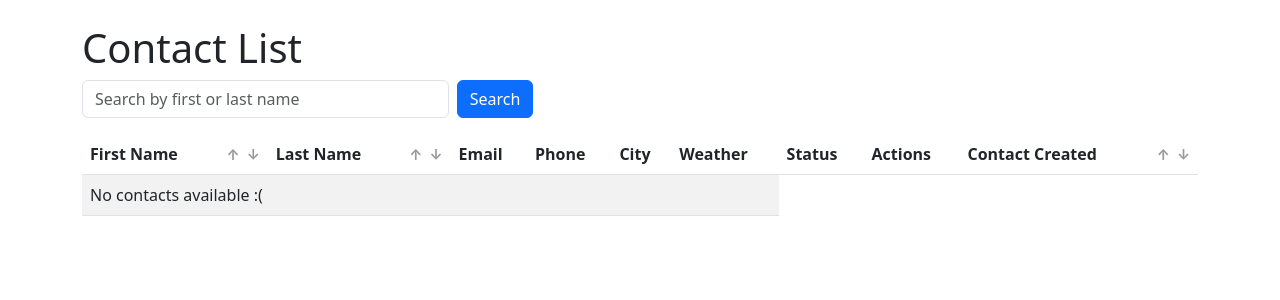
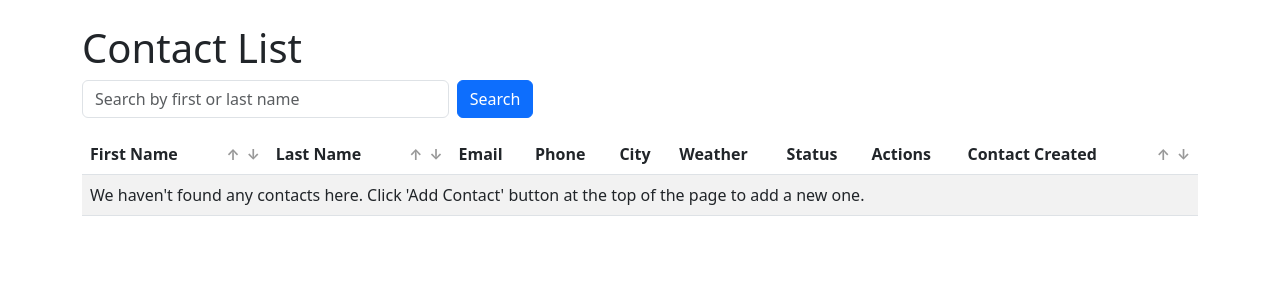
Before and after one commit to JedrzejSobkow/suprabrokers, a Django app: page /contacts/ in a window 1280 px wide. Shown: the part 56-356 px from the top of the page. Run offline with Django 4.2, Linux system fonts and the light colour scheme; data that the repository does not hold is empty; some libraries are stand-ins or nearby versions.

Commit message:
Fix table appearance when no record found

```diff
--- a/config/templates/contacts/contact_list.html
+++ b/config/templates/contacts/contact_list.html
@@ -113,7 +113,7 @@
             </tr>
             {% empty %}
             <tr>
-                <td colspan="6">No contacts available :(</td>
+                <td colspan="9">We haven't found any contacts here. Click 'Add Contact' button at the top of the page to add a new one.</td>
             </tr>
             {% endfor %}
         </tbody>
```
